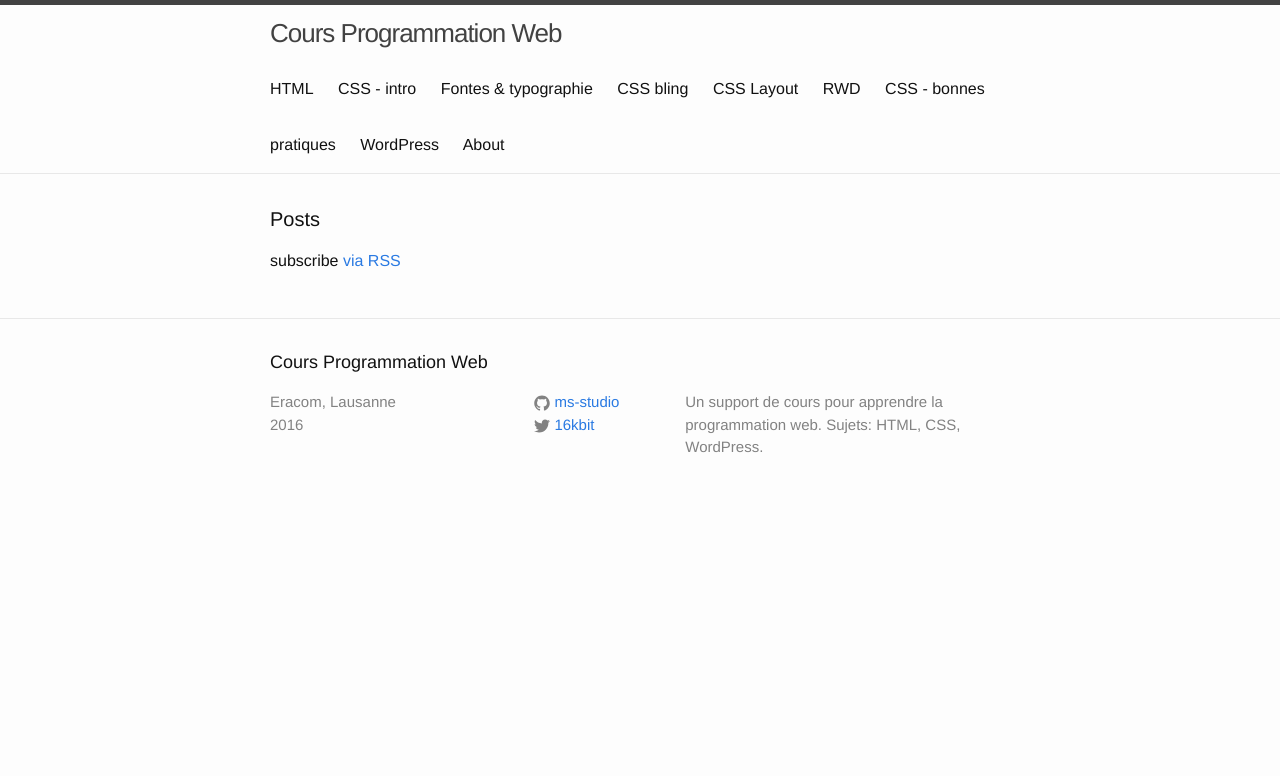
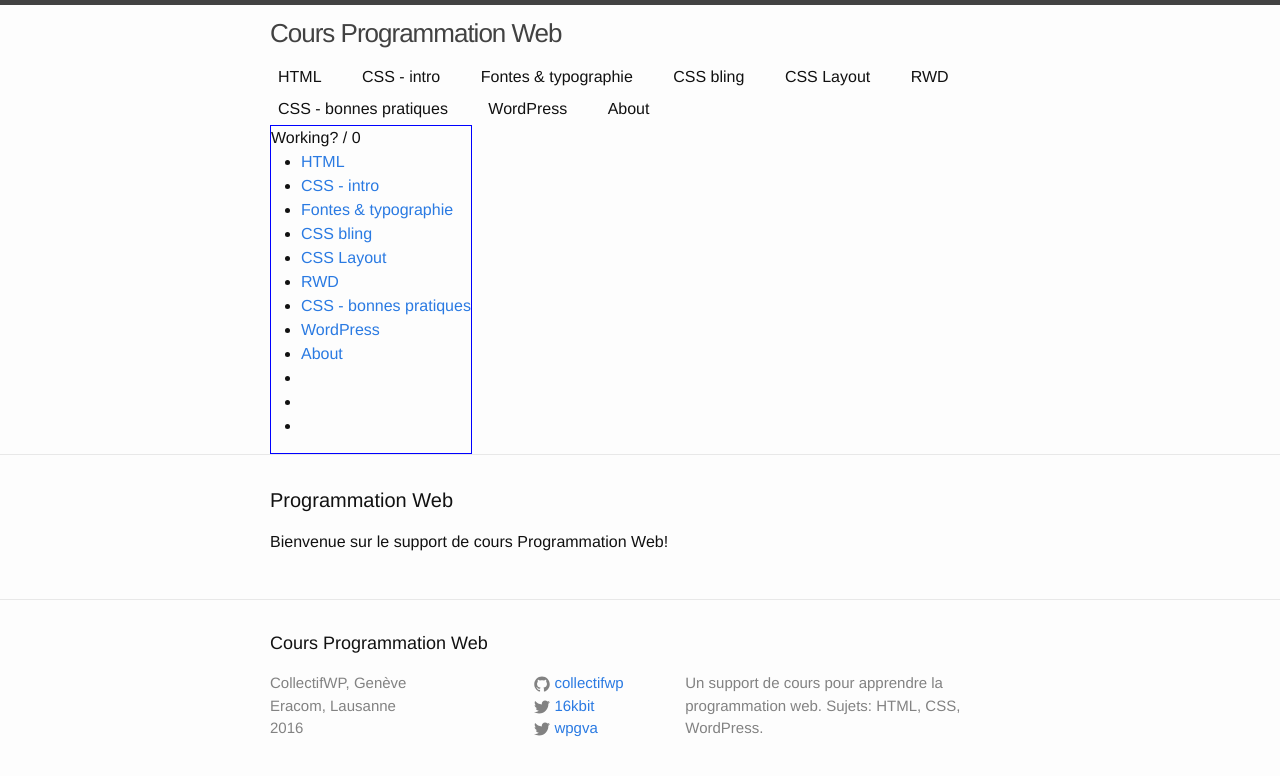
Before and after one commit to coursweb/coursweb.github.io, a Jekyll site: the page built from index.html, in a window 1280 px wide. Shown: the top 776 px of the page. Built offline with Jekyll 4.4.1, drawn with Linux system fonts in a browser that asks for light colours.

```diff
--- a/_config.yml
+++ b/_config.yml
@@ -12,6 +12,7 @@
   Un support de cours pour apprendre la programmation web. Sujets: HTML, CSS, WordPress.
 baseurl: "/cours-web" # the subpath of your site, e.g. /blog
 url: "http://collectifwp.github.io" # the base hostname & protocol for your site
+repository: cours-web/collectifwp.github.io.
 twitter_username: 16kbit
 github_username:  ms-studio
 
--- a/_includes/footer.html
+++ b/_includes/footer.html
@@ -7,6 +7,7 @@
     <div class="footer-col-wrapper">
       <div class="footer-col footer-col-1">
         <ul class="contact-list">
+          <li>CollectifWP, Genève</li>
           <li>Eracom, Lausanne</li>
           <li>2016</li>
         </ul>
@@ -14,17 +15,18 @@
 
       <div class="footer-col footer-col-2">
         <ul class="social-media-list">
-          {% if site.github_username %}
           <li>
-            {% include icon-github.html username=site.github_username %}
+            {% include icon-github.html username="collectifwp" %}
           </li>
-          {% endif %}
 
           {% if site.twitter_username %}
           <li>
             {% include icon-twitter.html username=site.twitter_username %}
           </li>
           {% endif %}
+          <li>
+          	{% include icon-twitter.html username="wpgva" %}
+          </li>
         </ul>
       </div>
 
--- a/_includes/header.html
+++ b/_includes/header.html
@@ -13,15 +13,46 @@
         </svg>
       </a>
 
+
+
       <div class="trigger">
         {% for my_page in site.pages %}
           {% if my_page.title %}
-          <a class="page-link" href="{{ my_page.url | prepend: site.baseurl }}">{{ my_page.title }}</a>
+          <a class="page-link{% if my_page.url == page.url %} active{% endif %}" href="{{ my_page.url | prepend: site.baseurl }}">{{ my_page.title }}</a>
           {% endif %}
         {% endfor %}
       </div>
     </nav>
 
+
+    <div class="testing">
+    Working?
+    {{ page.url }}
+
+    {% assign url_parts = page.url | split: '/' %}
+    {% assign url_parts_size = url_parts | size %}
+
+    {{ url_parts_size }}
+
+    {% if url_parts_size > 2 %}
+      works
+    {% endif %}
+
+    {% assign base_url = page.url %}
+
+    <ul>
+    {% for node in site.pages %}
+      {% assign node_url_parts = node.url | split: '/' %}
+      {% assign node_url_parts_size = node_url_parts | size %}
+
+      {% if node.url contains base_url %}
+          <li><a href='{{ node.url | prepend: site.baseurl }}'>{{node.title}}</a></li>
+      {% endif %}
+    {% endfor %}
+    </ul>
+
+    </div>
+
   </div>
 
 </header>
--- a/_sass/_layout.scss
+++ b/_sass/_layout.scss
@@ -24,13 +24,25 @@
     }
 }
 
+.testing {
+    border: 1px solid blue;
+    float: left;
+    clear: left;
+}
+
 .site-nav {
     float: right;
-    line-height: 56px;
+    line-height: 2em;
 
     .menu-icon {
         display: none;
     }
+
+    a {
+        padding: 0.5em;
+    }
+
+
 
     .page-link {
         color: $text-color;
@@ -40,6 +52,11 @@
         &:not(:last-child) {
             margin-right: 20px;
         }
+    }
+
+    .active {
+        color: violet;
+        background: #eee;
     }
 
     @include media-query($on-palm) {
--- a/index.html
+++ b/index.html
@@ -4,20 +4,11 @@
 
 <div class="home">
 
-  <h1 class="page-heading">Posts</h1>
+  <h1 class="page-heading">Programmation Web</h1>
 
-  <ul class="post-list">
-    {% for post in site.posts %}
-      <li>
-        <span class="post-meta">{{ post.date | date: "%b %-d, %Y" }}</span>
+  <p>
+    Bienvenue sur le support de cours Programmation Web!
+  </p>
 
-        <h2>
-          <a class="post-link" href="{{ post.url | prepend: site.baseurl }}">{{ post.title }}</a>
-        </h2>
-      </li>
-    {% endfor %}
-  </ul>
-
-  <p class="rss-subscribe">subscribe <a href="{{ "/feed.xml" | prepend: site.baseurl }}">via RSS</a></p>
 
 </div>
```
